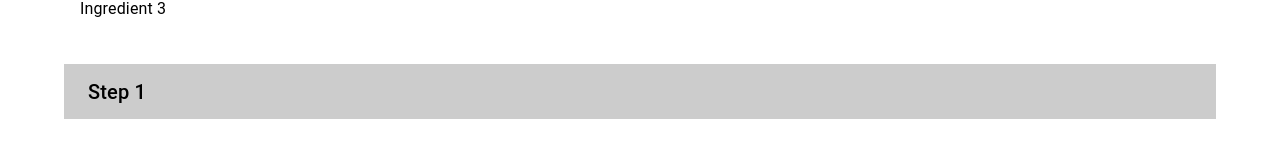
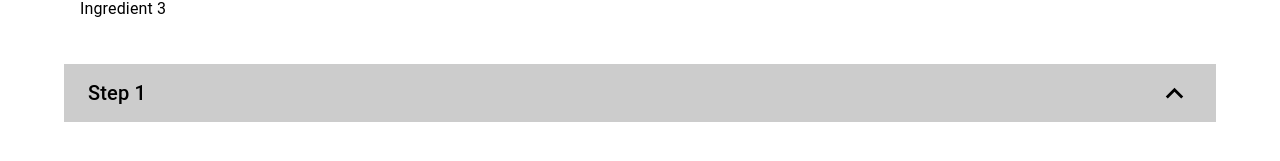
Before and after one commit to h3770k1k1/rapidapi-cake-app, a React (Create React App) app: page /recipe/1/1/1 in a window 1280 px wide. Shown: the part 865-1026 px from the top of the page. Built offline with nearby package versions, Linux system fonts and the light colour scheme.

Commit message:
add dropdownicon to cookingstep component which also rotates

```diff
--- a/src/App.js
+++ b/src/App.js
@@ -89,7 +89,11 @@ function App() {
 			{/* Przekazujemy cały zbiór receptur do komponentu RecipesList */}
 			{/* Nie filtrujemy receptur, aż do wyboru filtrów w komponencie FiltersDropDown */}
 			{recipesData && (
-					<RecipesList recipes={recipesData} selectedFilter={selectedFilters} searchQuery={searchQuery}/>
+				<RecipesList
+					recipes={recipesData}
+					selectedFilter={selectedFilters}
+					searchQuery={searchQuery}
+				/>
 			)}
 		</div>
 	);
--- a/src/components/CookingStep.jsx
+++ b/src/components/CookingStep.jsx
@@ -1,5 +1,6 @@
 import React, { useState } from "react";
 import { Container, Typography, Collapse } from "@mui/material";
+import ExpandLessIcon from "@mui/icons-material/ExpandLess";
 
 const CookingStep = () => {
 	const [expanded, setExpanded] = useState(false);
@@ -20,9 +21,21 @@ const CookingStep = () => {
 			<Typography
 				variant="h6"
 				onClick={handleExpandClick}
-				sx={{ cursor: "pointer" }}
+				sx={{
+					cursor: "pointer",
+					display: "flex",
+					justifyContent: "space-between",
+					alignItems: "center",
+				}}
 			>
 				Step 1
+				<ExpandLessIcon
+					fontSize="large"
+					sx={{
+						transform: expanded ? "rotate(180deg)" : "none", // Obrót 180 stopni dla ikony w zależności od stanu expanded
+						transition: "transform 0.3s ease-in-out", // Dodajemy płynność animacji
+					}}
+				/>
 			</Typography>
 			<Collapse in={expanded} timeout="auto" unmountOnExit>
 				<Typography variant="body1">
```
Lines whose indentation alone changed are shown as unchanged.
